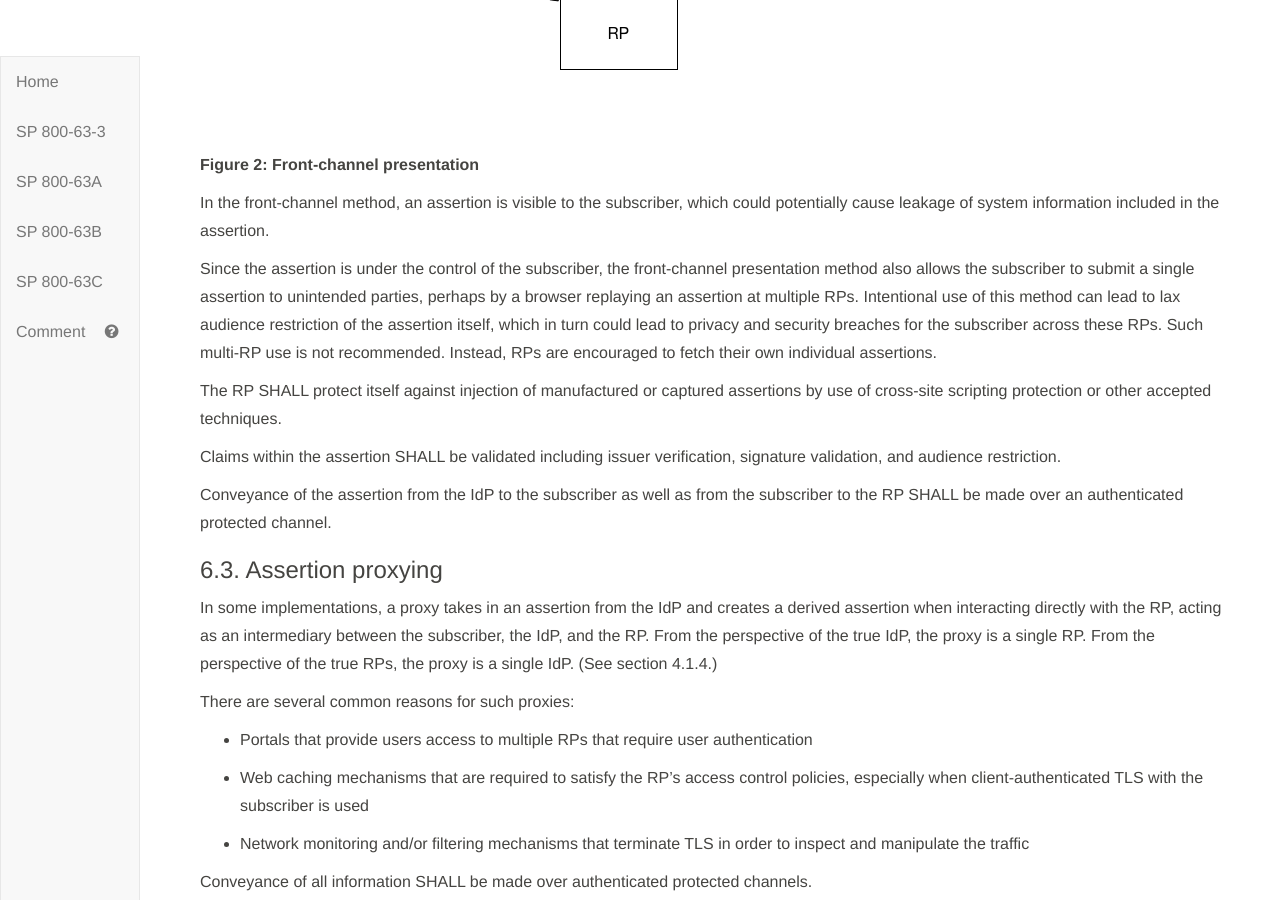
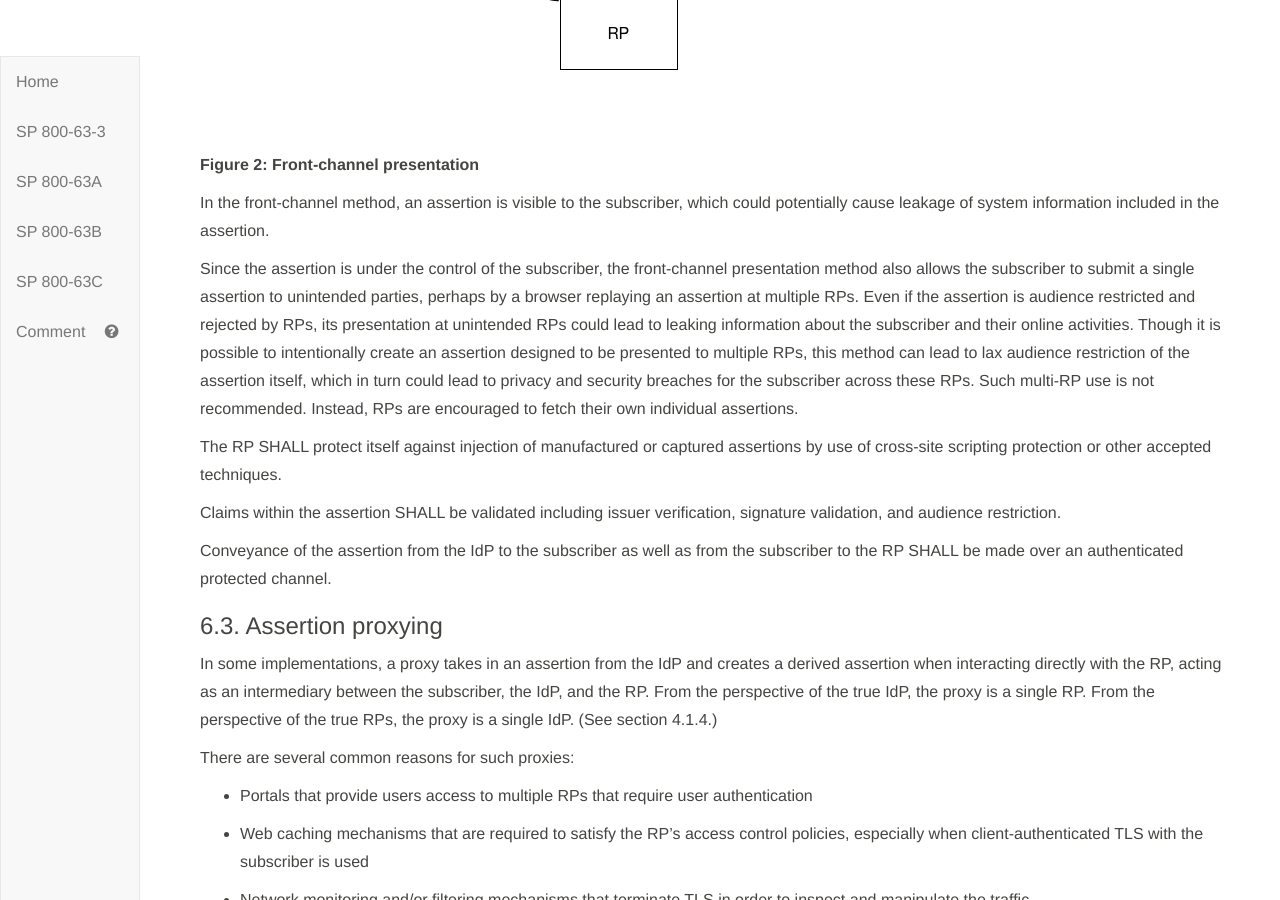
Before and after one commit to usnistgov/800-63-3, a Jekyll site: the page built from sp800-63c.md, in a window 1280 px wide and 900 px high, scrolled down 15801 px. Built offline with Jekyll 4.4.1, drawn with Linux system fonts in a browser that asks for light colours.

Commit message:
clarify multi-audience RP language

```diff
--- a/sp800-63c/sec6_presentation.md
+++ b/sp800-63c/sec6_presentation.md
@@ -47,7 +47,7 @@ In the *front-channel* model, the IdP creates an assertion and sends it to the s
 
 In the front-channel method, an assertion is visible to the subscriber, which could potentially cause leakage of system information included in the assertion.
 
-Since the assertion is under the control of the subscriber, the front-channel presentation method also allows the subscriber to submit a single assertion to unintended parties, perhaps by a browser replaying an assertion at multiple RPs. Intentional use of this method can lead to lax audience restriction of the assertion itself, which in turn could lead to privacy and security breaches for the subscriber across these RPs. Such multi-RP use is not recommended. Instead, RPs are encouraged to fetch their own individual assertions.
+Since the assertion is under the control of the subscriber, the front-channel presentation method also allows the subscriber to submit a single assertion to unintended parties, perhaps by a browser replaying an assertion at multiple RPs. Even if the assertion is audience restricted and rejected by RPs, its presentation at unintended RPs could lead to leaking information about the subscriber and their online activities. Though it is possible to intentionally create an assertion designed to be presented to multiple RPs, this method can lead to lax audience restriction of the assertion itself, which in turn could lead to privacy and security breaches for the subscriber across these RPs. Such multi-RP use is not recommended. Instead, RPs are encouraged to fetch their own individual assertions.
 
 The RP SHALL protect itself against injection of manufactured or captured assertions by use of cross-site scripting protection or other accepted techniques.
 
```
